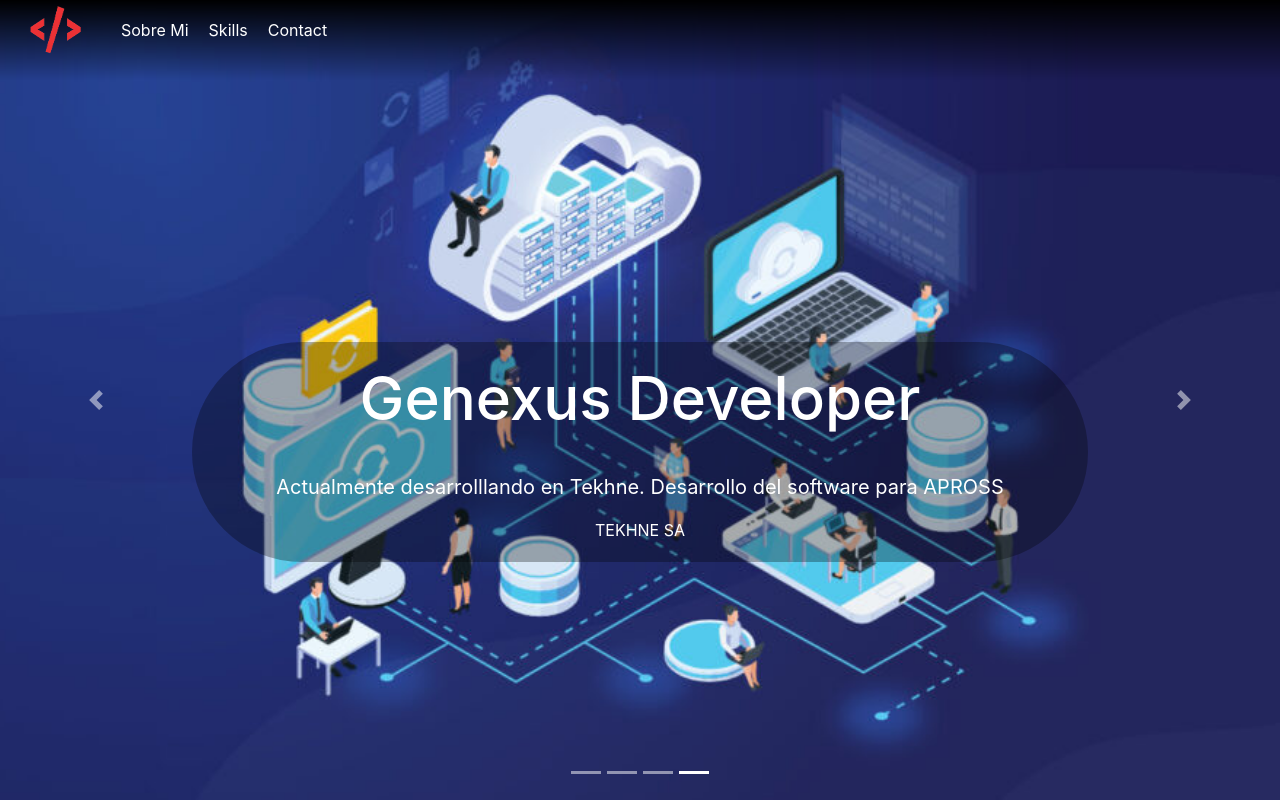
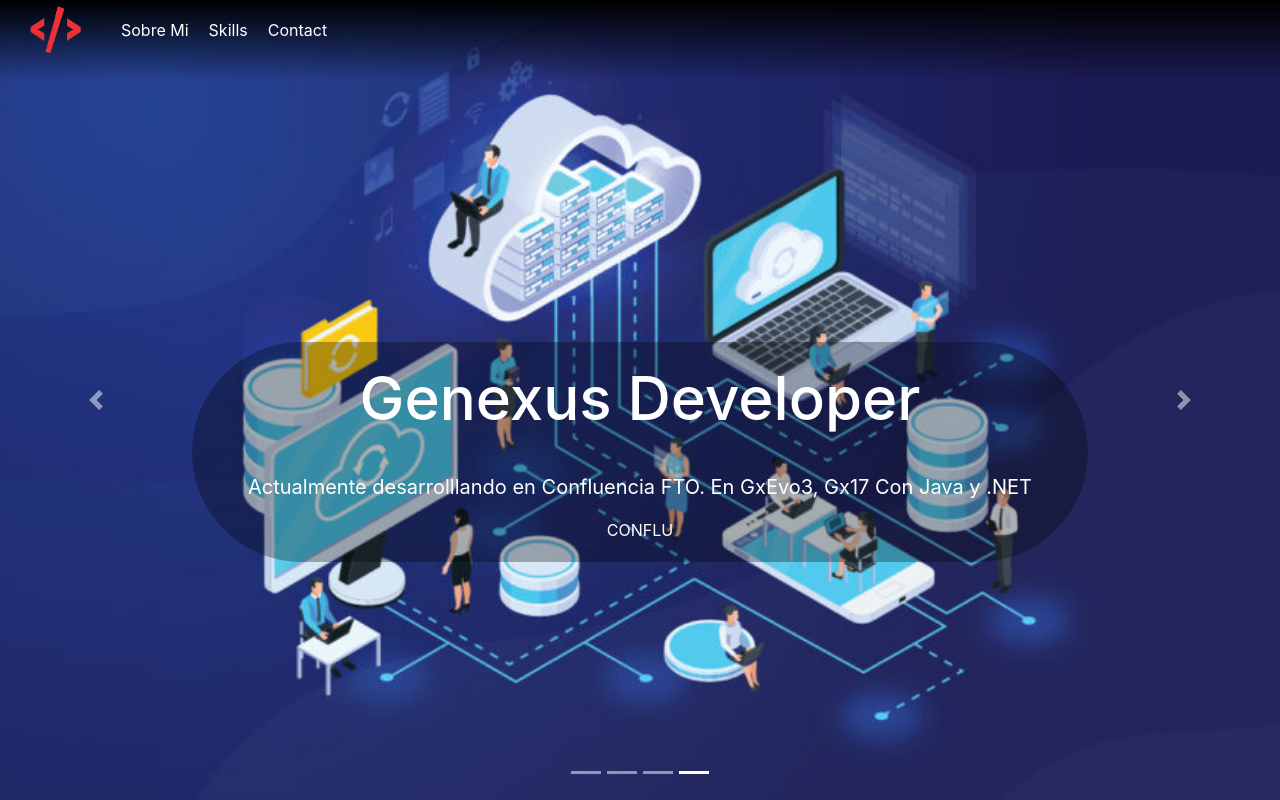
Before and after one commit to Pablo351/my-app, a React (Create React App) app: page / in a window 1280 px wide. Both pictures are taken after a click on the item 694 px from the left and 772 px from the top of the page. Shown: the top 800 px of the page. Built offline with nearby package versions, Linux system fonts and the light colour scheme.

Commit message:
Actualizacion GX

```diff
--- a/src/Componentes/About/About.js
+++ b/src/Componentes/About/About.js
@@ -9,7 +9,7 @@
                 <p>¡Hola! Gracias por visitar mi página. Voy a contarte un poco sobre mi. Me llamo Pablo, tengo 28 años, vivo en Córdoba Capital, Argentina.   Soy estudiante universitario de la carrera de Licenciatura en informática en la Universidad Siglo XXI. Tengo hasta tercer año aprobado y me encuentro en el desarrollo de la tesis para obtener el título intermedio de Analista en Sistemas para luego poder continuar con mis estudios.</p>
                 <p>Actualmente me desempeño como Analista Desarrollador en GeneXus, Estoy ejerciendo profesionalmente en la industria del desarrollo de Software desde hace más de un año. He realizado varios cursos, aprendiendo diferentes tecnologías y me continuo formando por fuera de la universidad y del ámbito laboral.</p>
                 <p>Me destaco por ser una persona muy proactiva, responsable, con capacidad de coworking, con interes constante en el aprendizaje y desarrollo profesional.</p>
-                <p>Haciendo click <a href="https://drive.google.com/file/d/1_4MyyRGPIP_2djugayqk02rfv0CDN831/view?usp=sharing" rel="noreferrer" target="_blank">AQUI</a> podras ver mi CV</p>
+                <p>Haciendo click <a href="https://drive.google.com/file/d/1SwoMZs8-iYNYQeHemZpCYYKjnVmj0zoB/view?usp=sharing" rel="noreferrer" target="_blank">AQUI</a> podras ver mi CV</p>
             </div>
 
       </div>
--- a/src/Componentes/Home/Home.js
+++ b/src/Componentes/Home/Home.js
@@ -40,8 +40,8 @@
                     <img className="imagenSlider" src={Image3} alt="Fourth slide" />
                     <Carousel.Caption className='Contenido'>
                         <h2>Genexus Developer</h2>
-                        <p>Actualmente desarrolllando en Tekhne. Desarrollo del software para APROSS</p>
-                        <a href="http://www.tekhne.com.ar/" rel="noreferrer" target="_blank">TEKHNE SA</a>
+                        <p>Actualmente desarrolllando en Confluencia FTO. En GxEvo3, Gx17 Con Java y .NET</p>
+                        <a href="https://www.confluenciafto.com.ar/" rel="noreferrer" target="_blank">CONFLU</a>
                     </Carousel.Caption>
                 </Carousel.Item>
 
```
